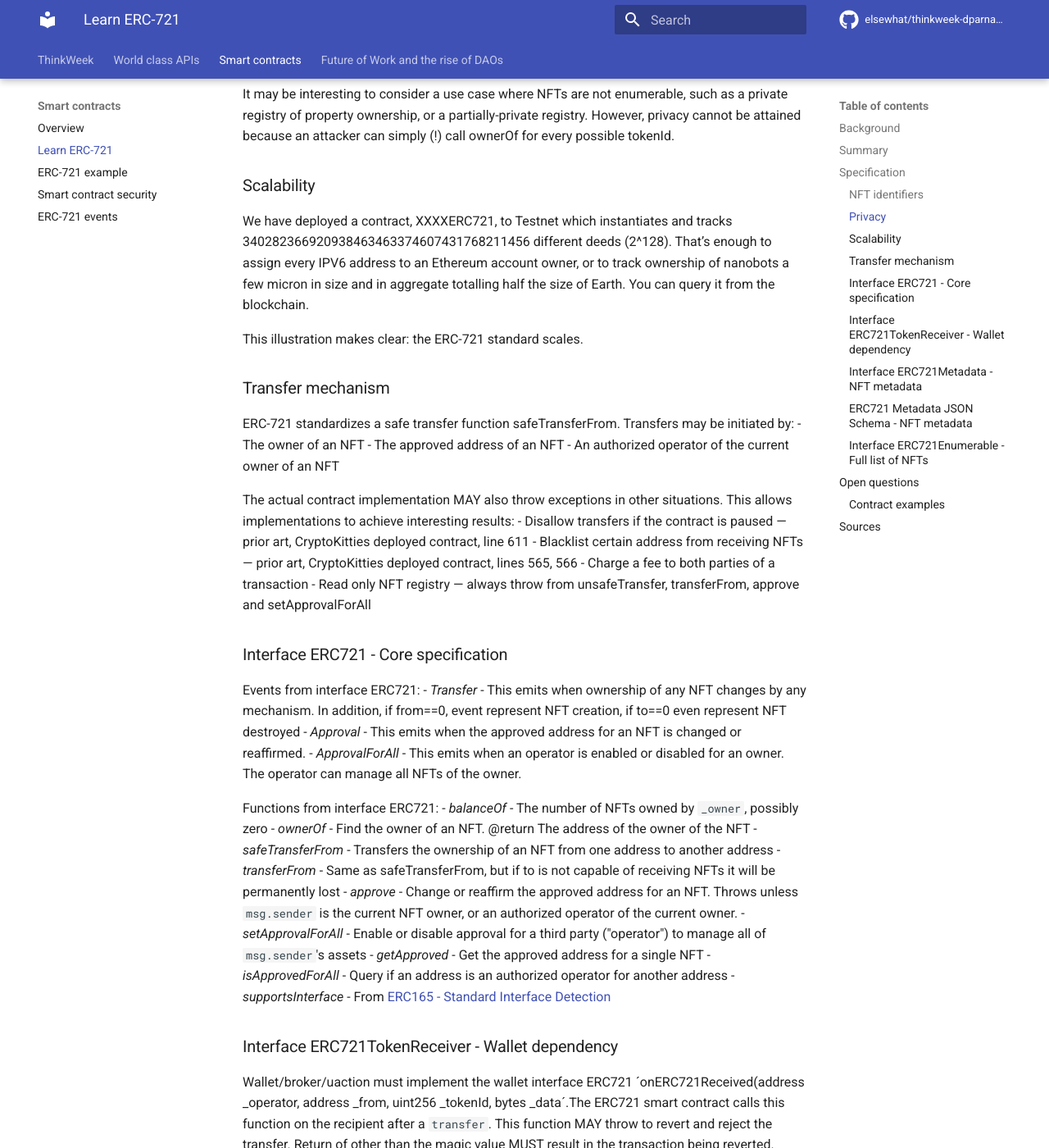
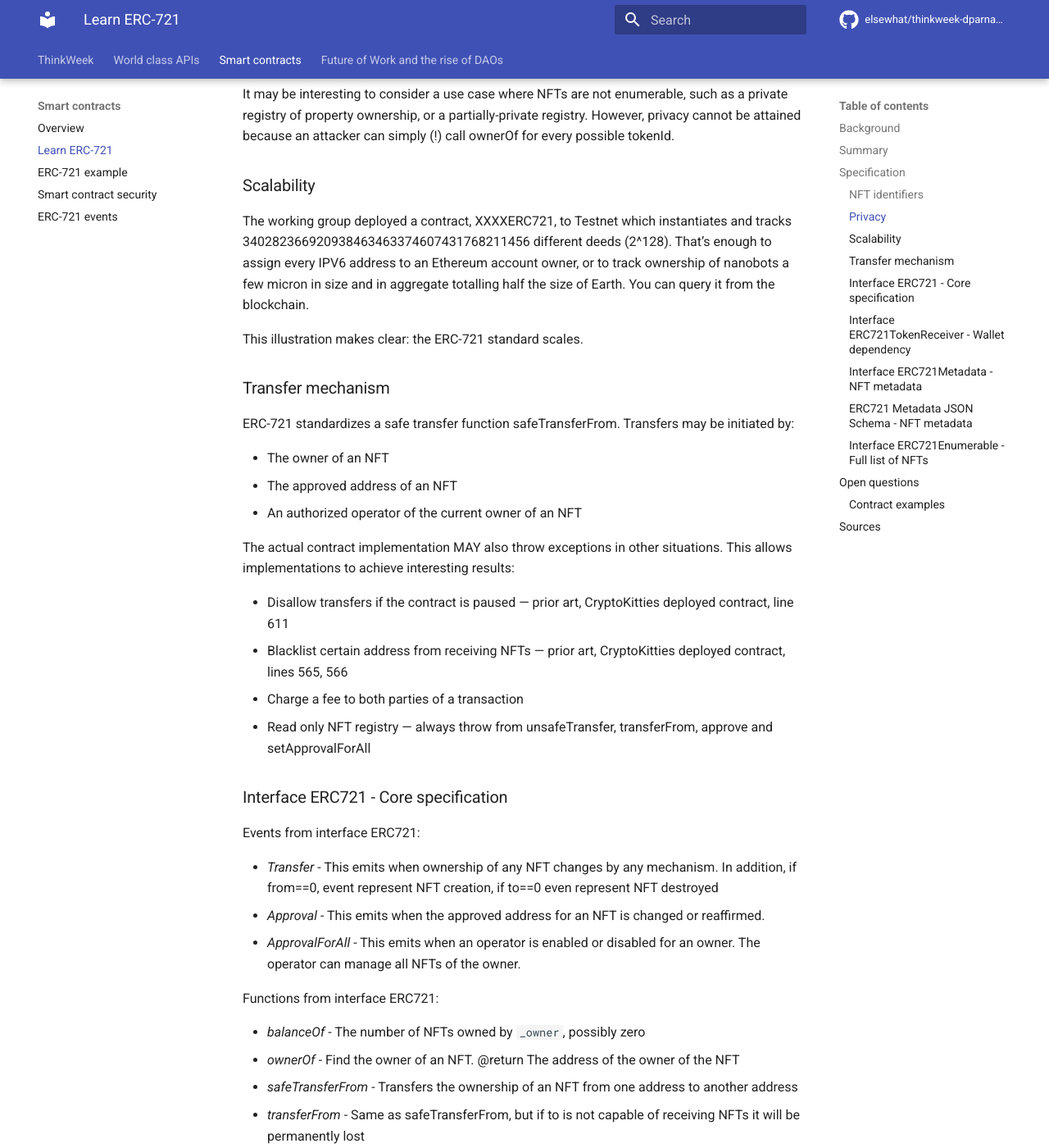
Before and after one commit to elsewhat/thinkweek-dparnas-2021, an MkDocs documentation site: the page built from docs/smart-contracts/erc-721.md, in a window 1280 px wide and 1400 px high, scrolled down 1260 px. Shown: the whole window at 82% size. Built offline with MkDocs 1.6.1 and Material for MkDocs 9.7.7, drawn with Linux system fonts in a browser that asks for light colours; comment, search, counter and statistics services are not loaded; some of the changed text lies outside the part shown.

Commit message:
Update erc-721.md

```diff
--- a/docs/smart-contracts/erc-721.md
+++ b/docs/smart-contracts/erc-721.md
@@ -28,17 +26,19 @@ Wallets/brokers/auctioneers identified in the motivation section have a strong n
 It may be interesting to consider a use case where NFTs are not enumerable, such as a private registry of property ownership, or a partially-private registry. However, privacy cannot be attained because an attacker can simply (!) call ownerOf for every possible tokenId.
 
 ### Scalability
-We have deployed a contract, XXXXERC721, to Testnet which instantiates and tracks 340282366920938463463374607431768211456 different deeds (2^128). That’s enough to assign every IPV6 address to an Ethereum account owner, or to track ownership of nanobots a few micron in size and in aggregate totalling half the size of Earth. You can query it from the blockchain.
+The working group deployed a contract, XXXXERC721, to Testnet which instantiates and tracks 340282366920938463463374607431768211456 different deeds (2^128). That’s enough to assign every IPV6 address to an Ethereum account owner, or to track ownership of nanobots a few micron in size and in aggregate totalling half the size of Earth. You can query it from the blockchain.
 
 This illustration makes clear: the ERC-721 standard scales.
 
 ### Transfer mechanism
 ERC-721 standardizes a safe transfer function safeTransferFrom. Transfers may be initiated by:
+
 - The owner of an NFT
 - The approved address of an NFT
 - An authorized operator of the current owner of an NFT
 
 The actual contract implementation MAY also throw exceptions in other situations. This allows implementations to achieve interesting results:
+
 - Disallow transfers if the contract is paused — prior art, CryptoKitties deployed contract, line 611
 - Blacklist certain address from receiving NFTs — prior art, CryptoKitties deployed contract, lines 565, 566
 - Charge a fee to both parties of a transaction
@@ -46,11 +46,13 @@ The actual contract implementation MAY also throw exceptions in other situations
 
 ### Interface ERC721 - Core specification
 Events from interface ERC721:
+
 - *Transfer* - This emits when ownership of any NFT changes by any mechanism. In addition, if from==0, event represent NFT creation, if to==0 even represent NFT destroyed
 - *Approval* - This emits when the approved address for an NFT is changed or reaffirmed.
 - *ApprovalForAll* - This emits when an operator is enabled or disabled for an owner. The operator can manage all NFTs of the owner.
 
 Functions from interface ERC721:
+
 - *balanceOf* - The number of NFTs owned by `_owner`, possibly zero
 - *ownerOf* - Find the owner of an NFT. @return The address of the owner of the NFT
 - *safeTransferFrom* - Transfers the ownership of an NFT from one address to another address
@@ -73,6 +75,7 @@ This allows your smart contract to be interrogated for its name and for details
 
 ### ERC721 Metadata JSON Schema - NFT metadata
 Defined through the following JSON Schema:
+
 ´´´
 {
     "title": "Asset Metadata",
@@ -96,6 +99,7 @@ Defined through the following JSON Schema:
 
 ### Interface ERC721Enumerable - Full list of NFTs
 Functions from interface ERC721Enumerable:
+
 - totalSupply - A count of valid NFTs tracked by this contract, where each one of them has an assigned and queryable owner not equal to the zero address
 - tokenByIndex - Returns the token identifier for the given index. This can then be used for example against ERC721Metadata.tokenURI
 - tokenOfOwnerByIndex - Enumerate NFTs assigned to an owner. Index less than `balanceOf(_owner)`
```
Also changed, not shown: other parts of docs/smart-contracts/erc-721.md (+1 -3 lines).
